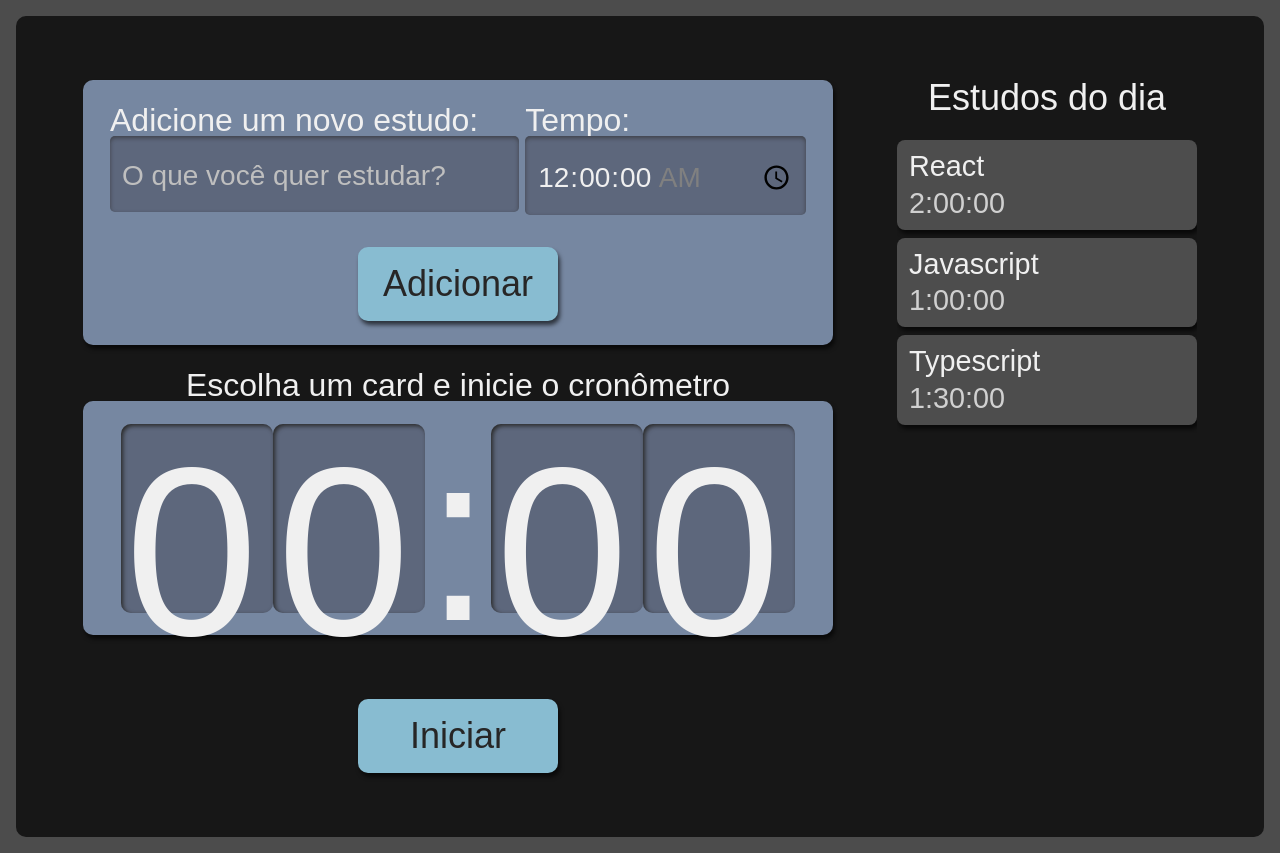
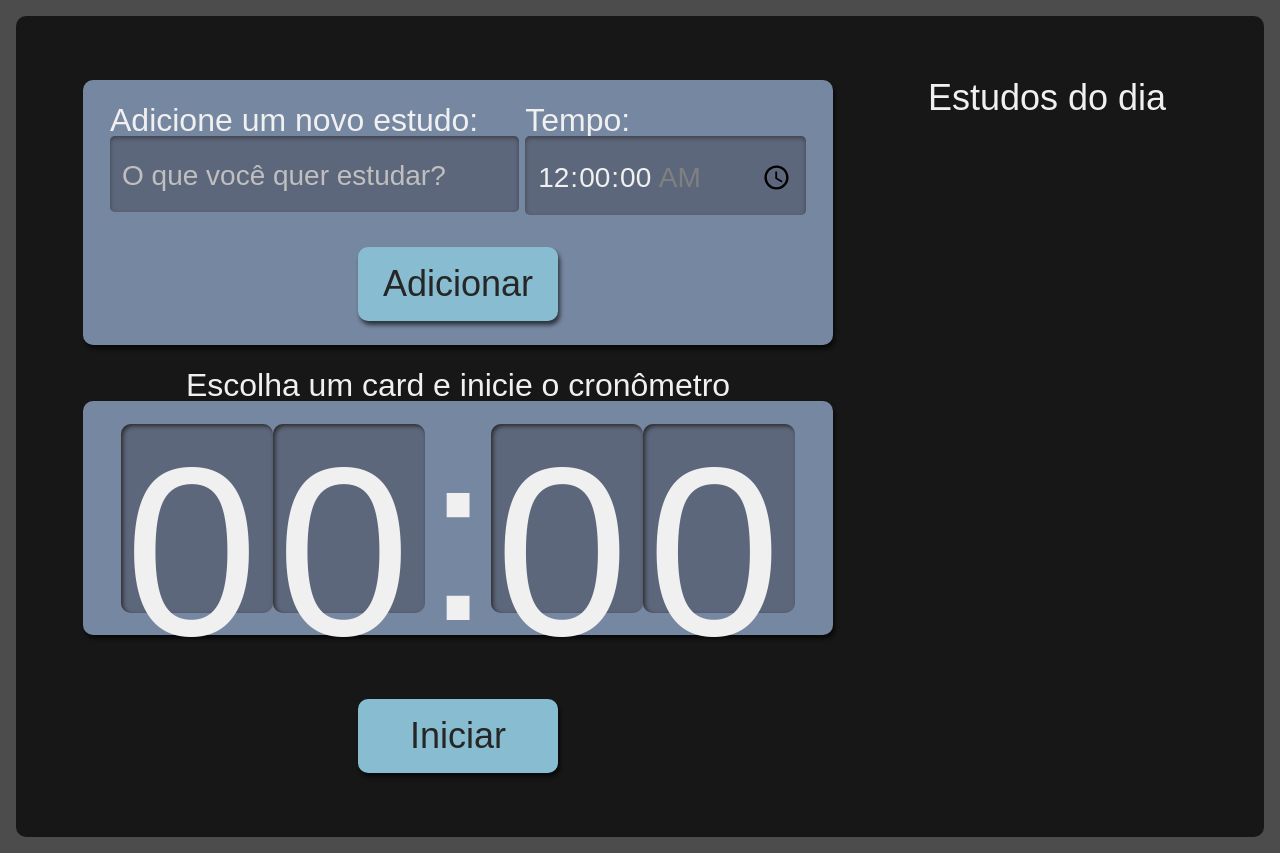
Before and after one commit to VeviciSoftware/AluraStudies, a React (Create React App) app: page / in a window 1280 px wide. Built offline with nearby package versions, Linux system fonts and the light colour scheme.

Commit message:
:sparkles: feat: inserção de tarefas ok

```diff
--- a/package.json
+++ b/package.json
@@ -14,6 +14,7 @@
     "react-dom": "^18.2.0",
     "react-scripts": "5.0.1",
     "typescript": "^4.9.5",
+    "uuid": "^9.0.1",
     "web-vitals": "^2.1.4"
   },
   "scripts": {
@@ -41,6 +42,7 @@
     ]
   },
   "devDependencies": {
+    "@types/uuid": "^9.0.7",
     "sass": "^1.69.5",
     "typescript-plugin-css-modules": "^5.0.2"
   }
--- a/src/components/Button/index.tsx
+++ b/src/components/Button/index.tsx
@@ -1,10 +1,14 @@
 import React from "react";
 import style from "./Botao.module.scss";
 
-class Botao extends React.Component<any> {
+class Botao extends React.Component<{
+    type?: "button" | "submit" | "reset" | undefined
+    children: React.ReactNode
+  }> {
   render() {
+    const { type = "button" } = this.props;
     return (
-        <button className= {style.botao}>
+        <button type={type} className= {style.botao}>
           {this.props.children}
         </button>
     )
--- a/src/components/Formulario/index.tsx
+++ b/src/components/Formulario/index.tsx
@@ -1,8 +1,12 @@
 import React from "react";
 import Botao from "../Button";
 import style from "./Formulario.module.scss";
+import { ITarefas } from '../../types/ITarefas';
+import { v4 as uuidv4 } from 'uuid';
 
-class Formulario extends React.Component {
+class Formulario extends React.Component<{
+        setTarefas: React.Dispatch<React.SetStateAction<ITarefas[]>>
+    }> {
     state= {
         tarefa: "",
         tempo: "00:00",
@@ -10,7 +14,19 @@ class Formulario extends React.Component {
 
     adicionarTarefa(evento: React.FormEvent<HTMLFormElement>){
         evento.preventDefault();
-        console.log(this.state);
+        this.props.setTarefas(tarefasAntigas =>
+            [...tarefasAntigas,
+                {
+                    ...this.state,
+                    selecionado: false,
+                    completado: false,
+                    id: uuidv4()
+                }
+            ]);
+        this.setState({
+            tarefa: "",
+            tempo: "00:00"
+        });
     }
     render() {
         return (
@@ -50,7 +66,7 @@ class Formulario extends React.Component {
                         required />
                     </label>
                 </div>
-            <Botao>
+            <Botao type="submit">
                 Adicionar
             </Botao>
             </form>
--- a/src/components/Lista/Item/index.tsx
+++ b/src/components/Lista/Item/index.tsx
@@ -1,6 +1,8 @@
+import { ITarefas } from '../../../types/ITarefas';
 import style from '../Lista.module.scss';
 
-export default function Item({tarefa, tempo}: {tarefa: string, tempo: string}) {
+export default function Item({tarefa, tempo, selecionado, completado, id}: ITarefas) {
+  console.log('item atual:', tarefa, tempo, selecionado, completado, id);
   return (
     <li className={style.item}>
         <h3>{tarefa}</h3>
--- a/src/components/Lista/index.tsx
+++ b/src/components/Lista/index.tsx
@@ -1,26 +1,12 @@
-import React, { useState } from "react";
 import style from './Lista.module.scss';
 import Item from './Item';
+import { ITarefas } from '../../types/ITarefas';
 
-function Lista() {
-    const [tarefas, setTarefas] = useState([{
-        tarefa: "React",
-        tempo: "2:00:00",
-    }, {
-        tarefa: "Javascript",
-        tempo: "1:00:00",
-    }, {
-        tarefa: "Typescript",
-        tempo: "1:30:00",
-    }]);
+function Lista( {tarefas}: { tarefas: ITarefas[] }) {
 
     return (
         <aside className={style.listaTarefas}>
-            <h2 onClick={() => {
-                setTarefas([...tarefas, { tarefa: "Estudar Estado", tempo: "5:00:00"}])
-            }}>
-            Estudos do dia
-            </h2>
+            <h2>Estudos do dia</h2>
             <ul>
                 {tarefas.map((item, index) => (
                     <Item
--- a/src/pages/App.tsx
+++ b/src/pages/App.tsx
@@ -1,14 +1,16 @@
-import React from 'react';
+import React, { useState } from 'react';
 import Formulario from '../components/Formulario';
 import Lista from '../components/Lista';
 import style from './App.module.scss';
 import Cronometro from '../components/Cronometro';
+import { ITarefas } from '../types/ITarefas';
 
 function App() {
+  const [tarefas, setTarefas] = useState<ITarefas[] | [] >([]);
   return (
     <div className={style.AppStyle}>
-      <Formulario />
-      <Lista />
+      <Formulario setTarefas= {setTarefas} />
+      <Lista tarefas={tarefas} />
       <Cronometro />
     </div>
   );
--- /dev/null
+++ b/src/types/ITarefas.ts
@@ -0,0 +1,7 @@
+export interface ITarefas {
+    tarefa: string;
+    tempo: string;
+    selecionado: boolean;
+    completado: boolean;
+    id: string;
+}
```
Also changed, not shown: 1 other file (tests, documents, lock files or other folders).
